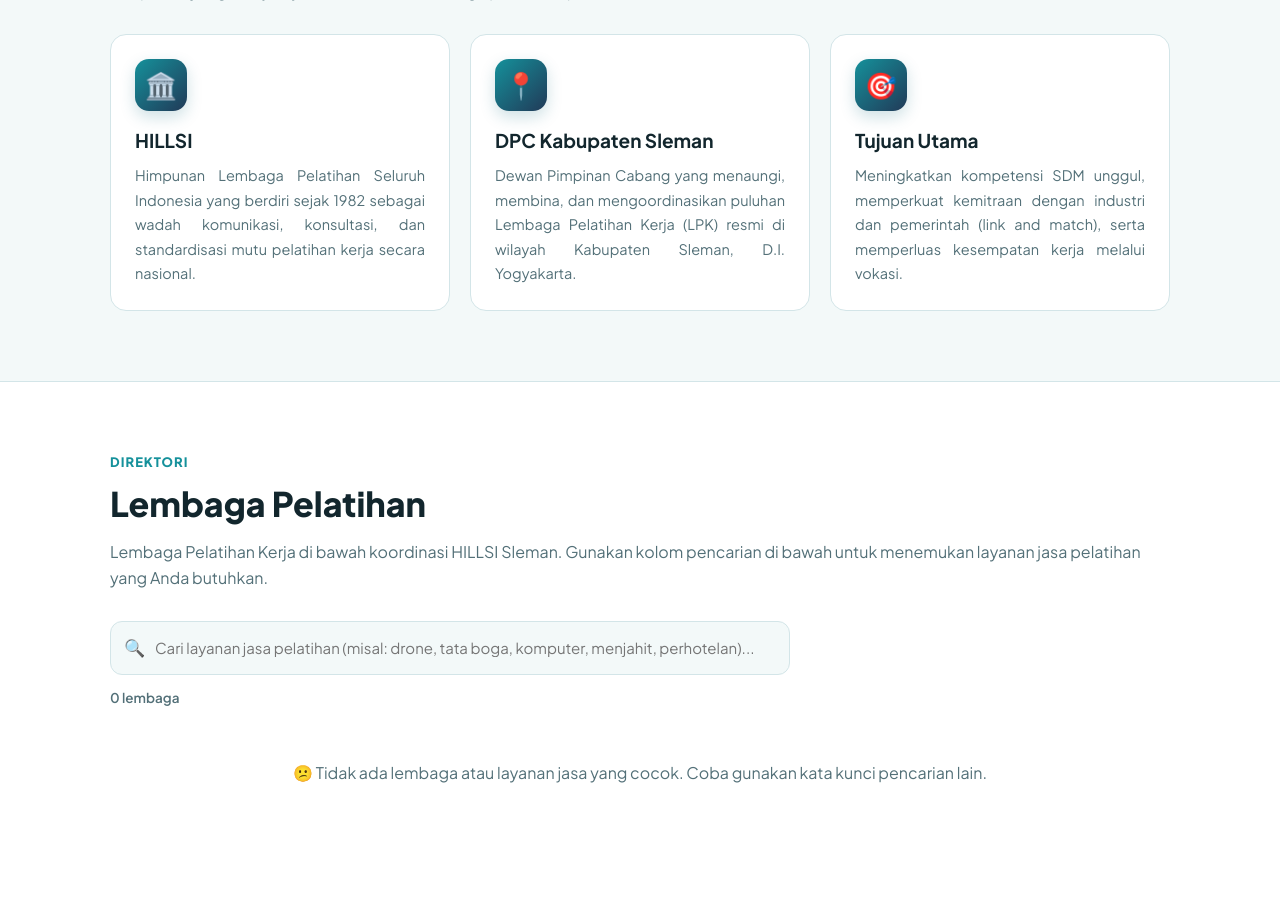
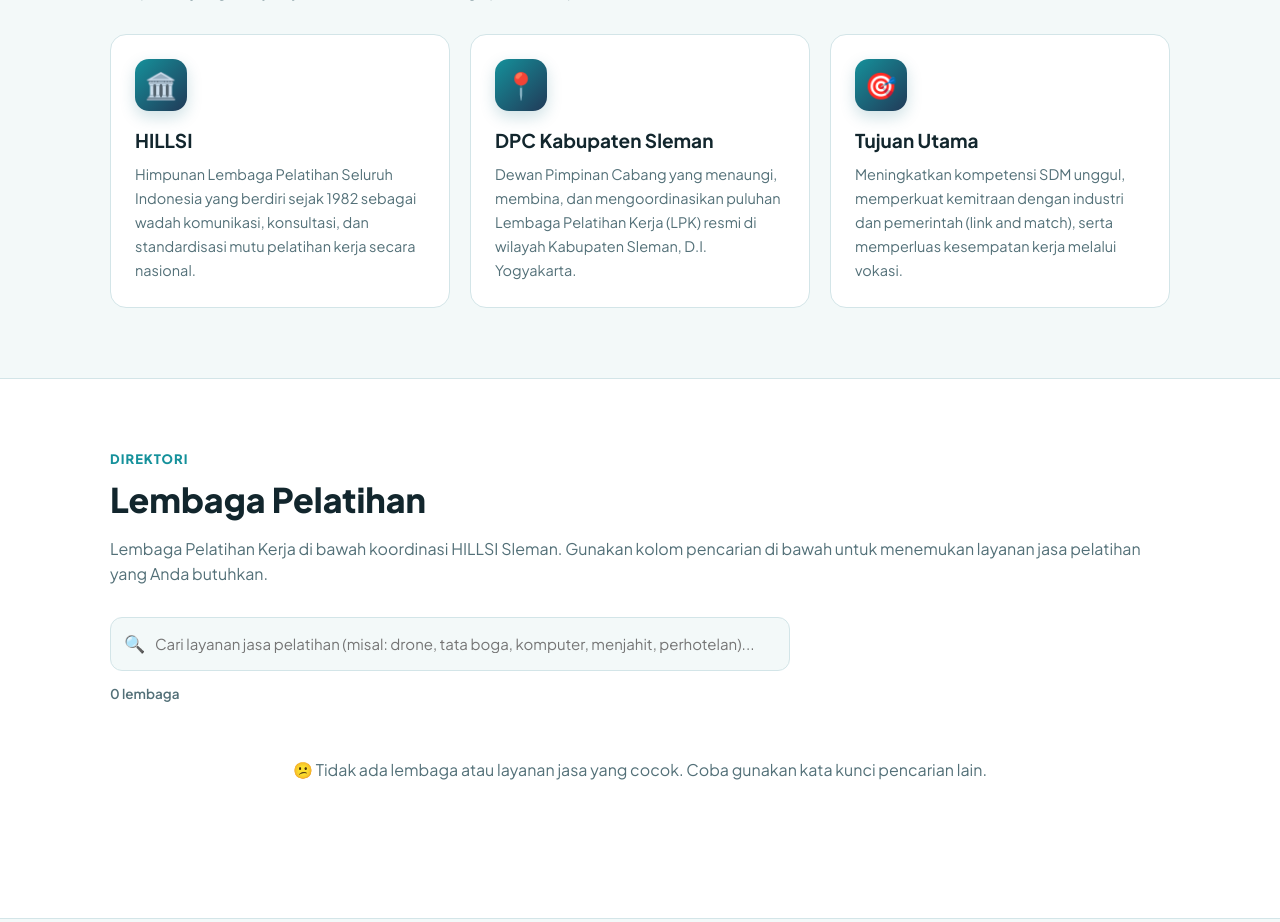
Before and after one commit to ismahanipml-max/hillsisleman.duckdns.org, a Laravel app: page / in a window 1280 px wide. Shown: the part 855-1777 px from the top of the page. Run offline with Laravel 12, Linux system fonts and the light colour scheme; data that the repository does not hold is empty; parts of the project's set-up code (start-up, migrations or seed data) failed here and were passed over; some libraries are stand-ins or nearby versions.

Commit message:
Rapikan teks kartu Tentang Kami dengan text-align left agar kata tidak terpisah-pisah

```diff
--- a/public/script.js
+++ b/public/script.js
@@ -79,9 +79,9 @@ return `<div class="hero"><div class="blob b1"></div><div class="blob b2"></div>
 <div class="hot">Populer: <a onclick="quick('drone')">Drone</a><a onclick="quick('tata')">Tata</a><a onclick="quick('bahasa')">Bahasa</a><a onclick="quick('komputer')">Komputer</a></div>
 <div class="stats"><div><b data-to="1982" data-plain="1">1982</b><span>Tahun berdiri HILLSI</span></div><div><b data-to="12">12</b><span>LPK ditampilkan</span></div><div><b data-to="4">4</b><span>Layanan utama per LPK</span></div></div></div></div>
 <section id="tentang"><div class="wrap"><div class="eye rv">Tentang Kami</div><h2 class="rv">Mengenal HILLSI dan DPC Sleman</h2><p class="sub rv">Himpunan yang menjadi jembatan antara lembaga pelatihan, pemerintah, dan dunia industri.</p><div class="grid3">
-<div class="card rv"><div class="ic">🏛️</div><h3>HILLSI</h3><p style="text-align: justify; text-justify: inter-word; line-height: 1.7;">Himpunan Lembaga Pelatihan Seluruh Indonesia yang berdiri sejak 1982 sebagai wadah komunikasi, konsultasi, dan standardisasi mutu pelatihan kerja secara nasional.</p></div>
-<div class="card rv"><div class="ic">📍</div><h3>DPC Kabupaten Sleman</h3><p style="text-align: justify; text-justify: inter-word; line-height: 1.7;">Dewan Pimpinan Cabang yang menaungi, membina, dan mengoordinasikan puluhan Lembaga Pelatihan Kerja (LPK) resmi di wilayah Kabupaten Sleman, D.I. Yogyakarta.</p></div>
-<div class="card rv"><div class="ic">🎯</div><h3>Tujuan Utama</h3><p style="text-align: justify; text-justify: inter-word; line-height: 1.7;">Meningkatkan kompetensi SDM unggul, memperkuat kemitraan dengan industri dan pemerintah (link and match), serta memperluas kesempatan kerja melalui vokasi.</p></div></div>
+<div class="card rv"><div class="ic">🏛️</div><h3>HILLSI</h3><p style="text-align: left; line-height: 1.65;">Himpunan Lembaga Pelatihan Seluruh Indonesia yang berdiri sejak 1982 sebagai wadah komunikasi, konsultasi, dan standardisasi mutu pelatihan kerja secara nasional.</p></div>
+<div class="card rv"><div class="ic">📍</div><h3>DPC Kabupaten Sleman</h3><p style="text-align: left; line-height: 1.65;">Dewan Pimpinan Cabang yang menaungi, membina, dan mengoordinasikan puluhan Lembaga Pelatihan Kerja (LPK) resmi di wilayah Kabupaten Sleman, D.I. Yogyakarta.</p></div>
+<div class="card rv"><div class="ic">🎯</div><h3>Tujuan Utama</h3><p style="text-align: left; line-height: 1.65;">Meningkatkan kompetensi SDM unggul, memperkuat kemitraan dengan industri dan pemerintah (link and match), serta memperluas kesempatan kerja melalui vokasi.</p></div></div>
 <div class="roles rv"><span>Komunikasi</span><span>Informasi</span><span>Representasi</span><span>Konsultasi</span><span>Fasilitasi</span></div></div></section>
 <section id="lembaga" class="alt"><div class="wrap"><div class="eye rv">Direktori</div><h2 class="rv">Lembaga Pelatihan</h2><p class="sub rv">LPK di bawah koordinasi HILLSI Sleman. Gunakan kolom pencarian di atas, atau pilih bidang di bawah.</p>
 <div class="lsearch"><span class="cnt" id="cnt"></span><span id="rs"></span></div>
--- a/public/style.css
+++ b/public/style.css
@@ -91,7 +91,7 @@ h2{font-size:clamp(24px,3.5vw,34px);margin:4px 0 8px;font-weight:800;color:var(-
 .grid3{display:grid;grid-template-columns:repeat(auto-fit,minmax(260px,1fr));gap:20px}
 .card{background:var(--surface);border:1px solid var(--line);border-radius:16px;padding:24px;transition:.25s}
 .card:hover{transform:translateY(-4px);box-shadow:var(--shadow)}
-.card h3{margin:14px 0 8px;font-size:19px;font-weight:700;color:var(--text)}.card p{margin:0;color:var(--muted);font-size:14.5px;line-height:1.7;text-align:justify;text-justify:inter-word}
+.card h3{margin:14px 0 8px;font-size:19px;font-weight:700;color:var(--text)}.card p{margin:0;color:var(--muted);font-size:14.5px;line-height:1.65;text-align:left}
 .ic{width:52px;height:52px;border-radius:14px;background:linear-gradient(135deg,#15919B,#213A58);color:#fff;display:grid;place-items:center;font-size:26px;box-shadow:0 6px 16px rgba(12,100,120,.2)}
 .roles{display:flex;gap:12px;flex-wrap:wrap;margin-top:28px}
 .roles span{background:var(--surface);border:1px solid var(--line);border-radius:99px;padding:9px 18px;font-weight:600;font-size:14px}
--- a/resources/views/home.blade.php
+++ b/resources/views/home.blade.php
@@ -37,17 +37,17 @@
       <div class="card rv">
         <div class="ic">🏛️</div>
         <h3>HILLSI</h3>
-        <p style="text-align: justify; text-justify: inter-word; line-height: 1.7;">Himpunan Lembaga Pelatihan Seluruh Indonesia yang berdiri sejak 1982 sebagai wadah komunikasi, konsultasi, dan standardisasi mutu pelatihan kerja secara nasional.</p>
+        <p style="text-align: left; line-height: 1.65;">Himpunan Lembaga Pelatihan Seluruh Indonesia yang berdiri sejak 1982 sebagai wadah komunikasi, konsultasi, dan standardisasi mutu pelatihan kerja secara nasional.</p>
       </div>
       <div class="card rv">
         <div class="ic">📍</div>
         <h3>DPC Kabupaten Sleman</h3>
-        <p style="text-align: justify; text-justify: inter-word; line-height: 1.7;">Dewan Pimpinan Cabang yang menaungi, membina, dan mengoordinasikan puluhan Lembaga Pelatihan Kerja (LPK) resmi di wilayah Kabupaten Sleman, D.I. Yogyakarta.</p>
+        <p style="text-align: left; line-height: 1.65;">Dewan Pimpinan Cabang yang menaungi, membina, dan mengoordinasikan puluhan Lembaga Pelatihan Kerja (LPK) resmi di wilayah Kabupaten Sleman, D.I. Yogyakarta.</p>
       </div>
       <div class="card rv">
         <div class="ic">🎯</div>
         <h3>Tujuan Utama</h3>
-        <p style="text-align: justify; text-justify: inter-word; line-height: 1.7;">Meningkatkan kompetensi SDM unggul, memperkuat kemitraan dengan industri dan pemerintah (link and match), serta memperluas kesempatan kerja melalui vokasi.</p>
+        <p style="text-align: left; line-height: 1.65;">Meningkatkan kompetensi SDM unggul, memperkuat kemitraan dengan industri dan pemerintah (link and match), serta memperluas kesempatan kerja melalui vokasi.</p>
       </div>
     </div>
   </div>
```
